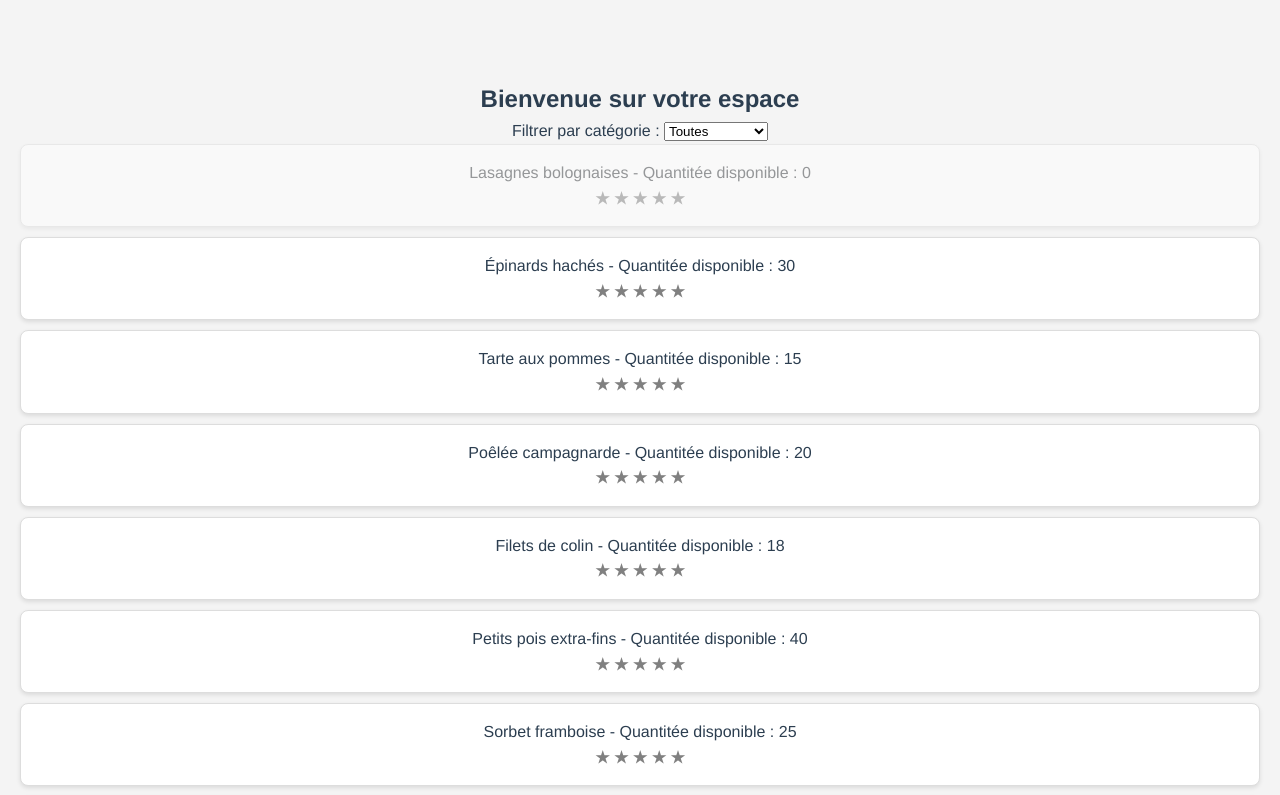
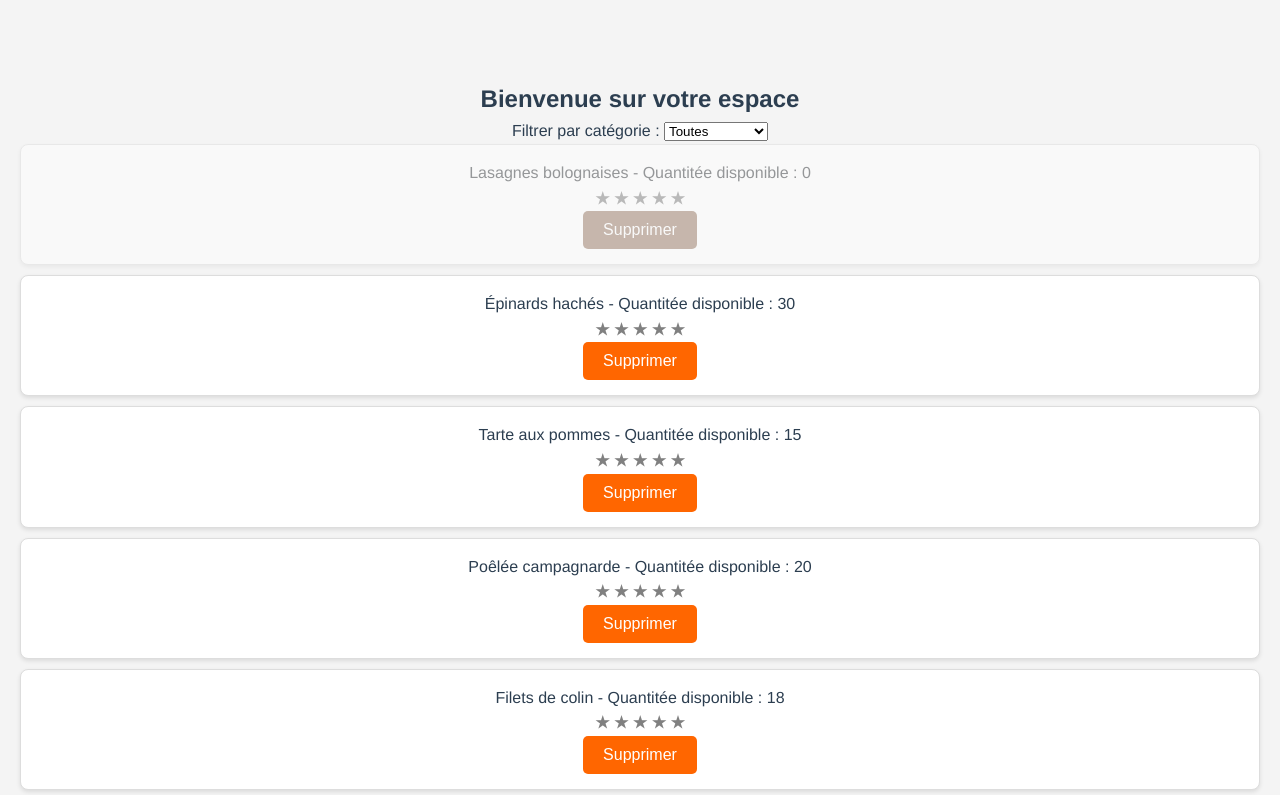
Before and after one commit to cynthiaapura/b3-rattrapages-apura-cynthia, a Vue app in the folder 14-frameworks-front/picard_app/: page / in a window 1280 px wide. Shown: the top 795 px of the page. Built offline with nearby package versions, Linux system fonts and the light colour scheme.

Commit message:
feat: add product deletion with dynamic list and localStorage update

```diff
--- a/14-frameworks-front/picard_app/src/App.vue
+++ b/14-frameworks-front/picard_app/src/App.vue
@@ -2,7 +2,7 @@
   <div id="app">
     <h2>Bienvenue sur votre espace</h2>
     <CategoryFilter :categories="categories" @categorySelected="selectedCategory = $event" />
-    <ProductList :filterCategory="selectedCategory" :products="products" />
+    <ProductList :filterCategory="selectedCategory" :products="products" @delete-product="deleteProduct" />
     <button @click="showAddModal = true"> Ajouter un produit </button>
     <AddProductModal v-if="showAddModal" :categories="categories" @close="showAddModal = false"
       @product-added="addProduct" />
@@ -46,6 +46,10 @@ export default {
     addProduct(newProduct) {
       this.products = [...this.products, newProduct]
       localStorage.setItem('products', JSON.stringify(this.products));
+    },
+    deleteProduct(productId) {
+      this.products = this.products.filter(p => p.id !== productId);
+      localStorage.setItem('products', JSON.stringify(this.products));
     }
   }
 }
--- a/14-frameworks-front/picard_app/src/components/ProductList.vue
+++ b/14-frameworks-front/picard_app/src/components/ProductList.vue
@@ -16,6 +16,7 @@
             ★
           </span>
         </div>
+        <button @click.stop="deleteProduct(product.id)"> Supprimer</button>
       </li>
     </ul>
   </div>
@@ -86,9 +87,12 @@ export default {
     },
     openProductDetails(product) {
       this.selectedProduct = product;
+    },
+    deleteProduct(productId) {
+      this.$emit('delete-product', productId);
     }
-  },
-};
+  }
+}
 </script>
 
 
```
